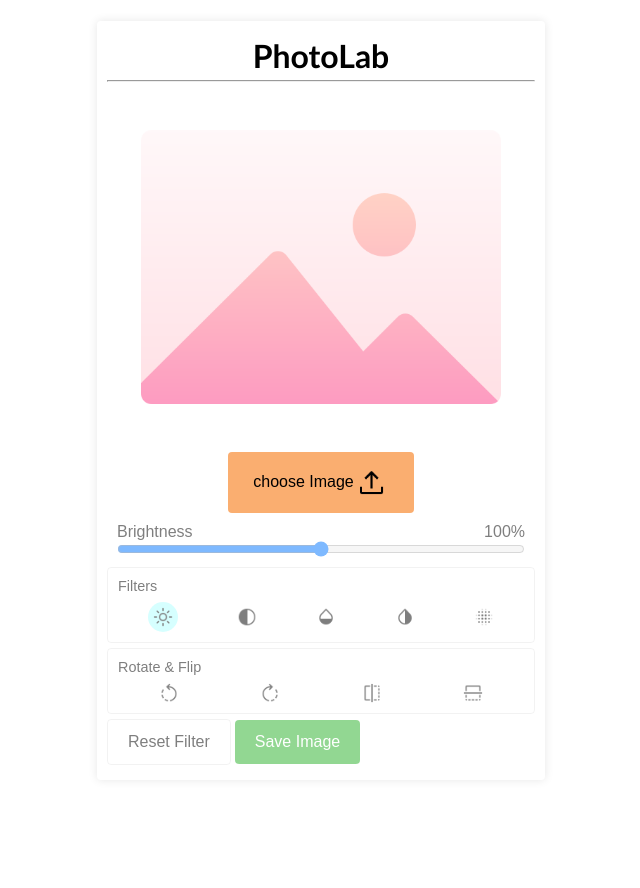
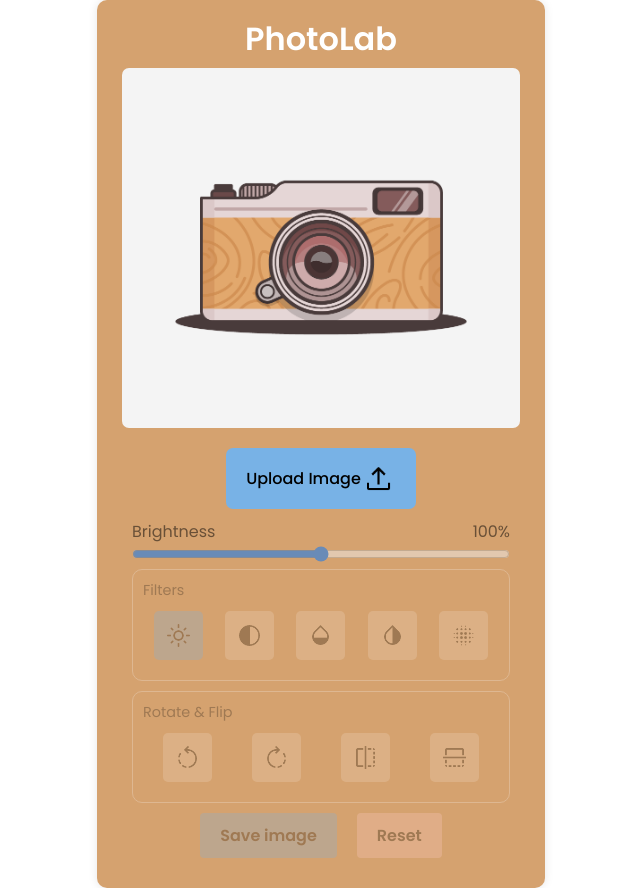
Before and after one commit to jeeban107/Image-Editing-WebApp, a plain HTML site: page index.html in a window 1280 px wide. Shown: the whole page, without its empty margins (319-959 px from the left). Before the commit the page ends 800 px from the top, so only its background shows below. Drawn offline with Linux system fonts and the light colour scheme.

Commit message:
Updated
New Update

```diff
--- a/css/style.css
+++ b/css/style.css
@@ -1,175 +1,312 @@
-* {
+@import url('https://fonts.googleapis.com/css2?family=Poppins:ital,wght@0,100;0,200;0,300;0,400;0,500;0,600;0,700;0,800;0,900;1,100;1,200;1,300;1,400;1,500;1,600;1,700;1,800;1,900&display=swap');
+
+*{
+  margin: 0;
   padding: 0;
-  margin: 0;
   box-sizing: border-box;
 }
 
-body {
+body{
   width: 100%;
-  height: 100vh;
+  height: 100%vh;
   place-items: center;
   display: grid;
+  font-family: "Poppins";
+
 }
 
-.container {
+.container{
+  color:black;
   width: 35%;
   height: auto;
   padding: 10px;
-  box-shadow: 0 0 10px rgb(0, 0, 0, 0.1);
+  box-shadow: 0 0 10px rgb(0, 0, 0,.1);
   border-radius: 4px;
+  font-family: "Poppins";
+  padding-inline: 25px;
+  border-radius: 5px;
+  background: rgb(213, 162, 111);
+  backdrop-filter: blur( 4px );
+  -webkit-backdrop-filter: blur( 4px );
+  border-radius: 10px;
+
 }
-.container h1 {
+
+
+.container h1{
   text-align: center;
-  font-family: "Gill Sans", "Gill Sans MT", Calibri, "Trebuchet MS", sans-serif;
-  text-transform: capitalize;
-  margin: 5px 0;
+  font-family: "Poppins", sans-serif;
+  margin: 5px 0px;
+  font-family: "Poppins";
+  font-weight: 600;
+  color: white;
 }
-.view_img {
+
+
+.upload-img{
+  /* background-color: rgb(164, 164, 164); */
   display: flex;
   justify-content: center;
   align-items: center;
   overflow: hidden;
-  padding: 5px;
+  background-color:  rgb(213, 162, 111);
+  display: flex;
+  justify-content: center;
+  align-items: center;
+  overflow: hidden;
+  border-radius: 7px;
 }
-.view_img img {
-  width: 400px;
+
+
+.upload-img img {
+  width:460px ;
   height: 360px;
   object-fit: contain;
+  border-radius: 7px;
 }
-.choose_img {
-  width: 100%;
-  display: grid;
-  place-items: center;
+
+
+.select-img{
+  display: flex;
+  justify-content: center;
+  align-content: center;
+  padding-top: 20px;
 }
-.disabled .view_img{
+
+/* .disabled .upload-img{
   pointer-events: none;
   opacity: .5;
-}
-.choose_img button {
+} */
+
+.select-img button{
+  font-family: "Poppins";
   font-size: 1rem;
   display: flex;
   justify-content: center;
   align-items: center;
-  padding: 13px 25px;
+  padding: 13px 20px;
   border: none;
+  border-radius: 7px;
   outline: none;
-  background-color: rgb(250, 174, 112);
-  border-radius: 4px;
+  background-color:rgb(120, 178, 230);
   cursor: pointer;
+  font-weight: 500;
 }
-.choose_img button img {
+
+.select-img button:hover{
+  background-color:rgb(104, 152, 193);
+  transition: 0.2s ease-in;
+}
+
+.select-img button img{
    width: 35px;
 }
-.slider {
+
+
+.slider{
   width: 100%;
   position: relative;
   padding: 10px;
 }
+
 .disabled .slider{
   pointer-events: none;
   opacity: .5;
 }
+
+
+
 .slider input[type = "range"]{
   width: 100%;
 }
-.slider .filter_info{
+
+
+.slider .filter-info{
   width: 100%;
   display: flex;
   justify-content: space-between;
   align-items: center;
   font-size: 1rem;
   text-transform: capitalize;
-    font-family: Arial, Helvetica, sans-serif;
 }
-.icons_filter{
+
+.icon-filters{
+ padding:10px 10px;
   width: 100%;
-    padding: 10px;
-    border-radius: 4px;
-    border: 1px solid rgb(0, 0, 0, 0.1);
-    margin-bottom: 5px;
+  border: 1px solid rgb(248, 245, 245);
+  border-radius: 10px;
+  margin-bottom: 10px;
+  color: rgb(0, 0, 0);
+  padding-bottom: 20px;
 }
-.disabled .icons_filter{
+
+
+.disabled .icon-filters{
   pointer-events: none;
   opacity: .5;
 }
-.icons_filter p{
+
+
+.icon-filters p{
+  margin-bottom: 10px;
+  font-size: .9rem;
   text-transform: capitalize;
-    margin-bottom: 8px;
-    font-size: .9rem;
-    font-family: Arial, Helvetica, sans-serif;
 }
-.icons_filter .icons_room{
+
+.icon-filters .icon-list{
   width: 100%;
   display: flex;
   justify-content: space-around;
   align-items: center;
 }
-.icons_filter .icons_room button{
+
+.icon-filters .icon-list button{
   border: none;
   outline: none;
-    background-color: transparent;
+  /* background-color: transparent; */
+  padding: 1.5vh;
+  border-radius: 5px;
+  background-color: rgb(239, 219, 200);
+  display: flex;
+  align-items: center;
+
 }
-.icons_room button img{
-    width: 20px;
+
+.icon-filters .icon-list button:hover{
+  background-color:rgb(99, 148, 191) ;
+  transition: 0.20s ease-in-out;
 }
-.active{
-    background-color: rgb(174, 255, 255)!important;
-    padding: 5px;
-    border-radius: 50%;
+
+.icon-list button  img{
+  width: 25px;
 }
-.icons_room1{
+
+.active {
+  background-color:rgb(120, 178, 230) !important;
+}
+
+.icon-list2{
   width: 100%;
   display: flex;
   justify-content: space-around;
   align-items: center;
 }
-.icons_filter .icons_room1 button{
+
+.icon-filters .icon-list2 button{
   border: none;
   outline: none;
-    background-color: transparent;
-}
-.icons_room1 button img{
-    width: 20px;
+  /* background-color: transparent; */
+  padding: 1.5vh;
+  border-radius: 5px;
+  background-color: rgb(239, 219, 200);
+  display: flex;
+  align-items: center;
+
 }
 
-.icons_room1 button:last-child{
+.icon-filters .icon-list2 button:hover{
+  background-color: rgb(237, 161, 84);
+  transition: 0.20s ease-in-out;
+}
+
+.icon-list2 button  img{
+  width: 25px;
+}
+
+.icon-list2 button:last-child{
   transform: rotate(90deg);
 }
-.btn_contain{
+
+.btn-contain{
   position: relative;
-    margin: 5px 0;
+  margin: 10px 0px;
+  display: flex;
+  justify-content: center;
+  align-items: center;
+  gap: 20px;
 }
-.disabled .btn_contain{
+
+.disabled .btn-contain{
   pointer-events: none;
   opacity: .5;
 }
-.btn_contain button{
-    padding: 13px 20px;
+
+.btn-contain button{
+  padding: 10px 20px;
   border: none;
   outline: none;
-    background-color: transparent;
+  background-color: rgb(255, 208, 208);
+  border-radius: 4px;
   font-size: 1rem;
-    font-family: Arial, Helvetica, sans-serif;
-    text-transform: capitalize;
-    border-radius: 4px;
+  font-weight: 600;
+  font-family: "Poppins";
   cursor: pointer;
 }
-.btn_contain button:first-child{
-    border: 1px solid rgb(0, 0, 0, 0.1);
-    transition-duration: 400ms;
+
+
+.btn-contain button:first-child{
+  background-color:rgb(120, 178, 230);
 }
-.btn_contain button:first-child:hover{
-    border: none;
-    background-color: rgb(19, 19, 156);
-    color: #fff;
-}
-.btn_contain button:last-child{
-    background-color: rgb(40, 177, 40);
-    color: #fff;
+.btn-contain button:first-child:hover{
+  background-color:rgb(97, 146, 190);
 }
 
-@media (max-width:768px) {
-    .container{
+.btn-contain button :last-child{
+  background-color: rgb(236, 151, 16);
+}
+
+.btn-contain button:last-child:hover{
+  background-color: rgb(214, 138, 15);
+  transition: 0.20s ease-in-out;
+}
+
+
+
+/* Responsive for tablets */
+@media (max-width: 1024px) {
+  .container {
+    width: 80%;
+  }
+}
+
+/* Responsive for mobile devices */
+@media (max-width: 768px) {
+  .container {
+    width: 95%;
+  }
+
+  .upload-img img {
+    width: 100%;
+    height: auto;
+  }
+
+  .select-img button {
+    font-size: 0.9rem;
+    padding: 10px 15px;
+  }
+
+  .slider .filter-info {
+    font-size: 0.9rem;
+  }
+}
+
+/* Responsive for extra small mobile devices */
+@media (max-width: 480px) {
+  .container {
     width: 100%;
   }
+
+  .select-img button {
+    font-size: 0.8rem;
+    padding: 8px 12px;
   }
+
+  .btn-contain button {
+    font-size: 0.8rem;
+    padding: 8px 15px;
+  }
+
+  .slider .filter-info {
+    font-size: 0.8rem;
+  }
+}
--- /dev/null
+++ b/css/utlity.css
@@ -0,0 +1,3 @@
+.btn-shw{
+  /* box-shadow:rgb(133, 124, 143) -3px 7px 23px, rgb(255, 255, 255) 0px -2px 1px; */
+}
--- a/index.html
+++ b/index.html
@@ -1,66 +1,58 @@
+<!DOCTYPE html>
 <html lang="en">
 <head>
-    <meta charset="UTF-8" />
-    <meta http-equiv="X-UA-Compatible" content="IE=edge" />
-    <meta name="viewport" content="width=device-width, initial-scale=1.0" />
-    <title>photo editor app</title>
-    <link rel="stylesheet" href="css/style.css" />
+  <meta charset="UTF-8">
+  <meta name="viewport" content="width=device-width, initial-scale=1.0">
+  <title>SnapE</title>
+  <link rel="stylesheet" href="css/style.css">
+  <link rel="stylesheet" href="css/utlity.css">
 </head>
 <body>
   <div class="container disabled">
     <h1>PhotoLab</h1>
-      <hr />
-      <div class="view_img">
-        <img src="/one (2).png" alt="" />
+
+    <div class="upload-img">
+      <img src="day7-vintage-camera.png" alt="" srcset="">
     </div>
-
-      <div class="choose_img">
-        <button>choose Image <img src="images/upload.png" alt="" /></button>
-        <input type="file" name="" id="" accept="image/*" hidden />
+    <div class="select-img">
+      <button class="btn-shw">Upload Image <img src="assets/upload.png" alt=""> </button>
+      <input type="file" name=""  id=""  accept="image/*" hidden>
     </div>
 
     <div class="slider">
-        <div class="filter_info">
-          <span class="name">brightness</span>
+      <div class="filter-info">
+        <span class="name">Brightness</span>
         <span class="value">100%</span>
       </div>
-        <input type="range" name="" id="" max="200" min="0" value="100" />
-      </div>
-      <div class="icons_filter">
-        <p>filters</p>
-        <div class="icons_room">
-          <button title="brightness" id="brightness" class="active">
-            <img src="images/brightnss.png" alt="" />
-          </button>
-          <button title="contrast" id="contrast">
-            <img src="images/contrast.png" alt="" />
-          </button>
-          <button title="saturate" id="saturate">
-            <img src="images/opactiy.png" alt="" />
-          </button>
-          <button title="invert" id="invert">
-            <img src="images/invert.png" alt="" />
-          </button>
-          <button title="blur" id="blur">
-            <img src="images/blur.png" alt="" />
-          </button>
+      <input type="range" name="" id="" max="200" min="0">
+
+      <div class="icon-filters">
+        <p>Filters</p>
+        <div class="icon-list">
+          <button title="brightness" id="brightness" class="active"><img src="assets/brightnss.png"></button>
+          <button title="contrast" id="contrast"><img src="assets/contrast.png" alt=""></button>
+          <button title="saturate" id="saturate"><img src="assets/opactiy.png" alt=""></button>
+          <button title="invert" id="invert"><img src="assets/invert.png" alt=""></button>
+          <button title="blur" id="blur"><img src="assets/blur.png" alt=""></button>
         </div>
       </div>
-      <div class="icons_filter">
+      <div class="icon-filters">
         <p>rotate & flip</p>
-        <div class="icons_room1">
-          <button title="rotate_left" id="rotate_left"><img src="images/rotateleft.png" alt="" /></button>
-          <button title="rotate_right" id="rotate_right"><img src="images/rotateright.png" alt="" /></button>
-          <button title="flip_x" id="flip_x"><img src="images/flip.png" alt="" /></button>
-          <button title="flip_y" id="flip_y"><img src="images/flip.png" alt="" /></button>
+        <div class="icon-list2">
+          <button title="rotate_left" id="rotate_left"><img src="assets/rotateleft.png" alt=""></button>
+          <button title="rotate_right" id="rotate_right"><img src="assets/rotateright.png" alt=""></button>
+          <button title="flip_x" id="flip_x"><img src="assets/flip.png" alt=""></button>
+          <button title="flip_y" id="flip_y"><img src="assets/flip.png" alt=""></button>
         </div>
       </div>
 
-      <div class="btn_contain">
-        <button class="reset">reset filter</button>
-        <button class="save">save image</button>
+      <div class="btn-contain">
+        <button class="save">Save image</button>
+        <button class="reset">Reset</button>
       </div>
     </div>
+  </div>
+
 <script src="js/script.js"></script>
 </body>
 </html>
```
Also changed, not shown: js/script.js (+143 -102 lines), assets/blur.png (renamed from images/blur.png), assets/brightnss.png (renamed from images/brightnss.png), assets/contrast.png (renamed from images/contrast.png), assets/flip.png (renamed from images/flip.png), assets/invert.png (renamed from images/invert.png), assets/one (2) (1).png (added), assets/opactiy.png (renamed from images/opactiy.png), assets/rotateleft.png (renamed from images/rotateleft.png), assets/rotateright.png (renamed from images/rotateright.png), assets/upload.jpg (added), assets/upload.png (renamed from images/upload.png), day29-selfie-boy.png (added), day7-vintage-camera.png (added). Lines whose indentation alone changed are shown as unchanged.
